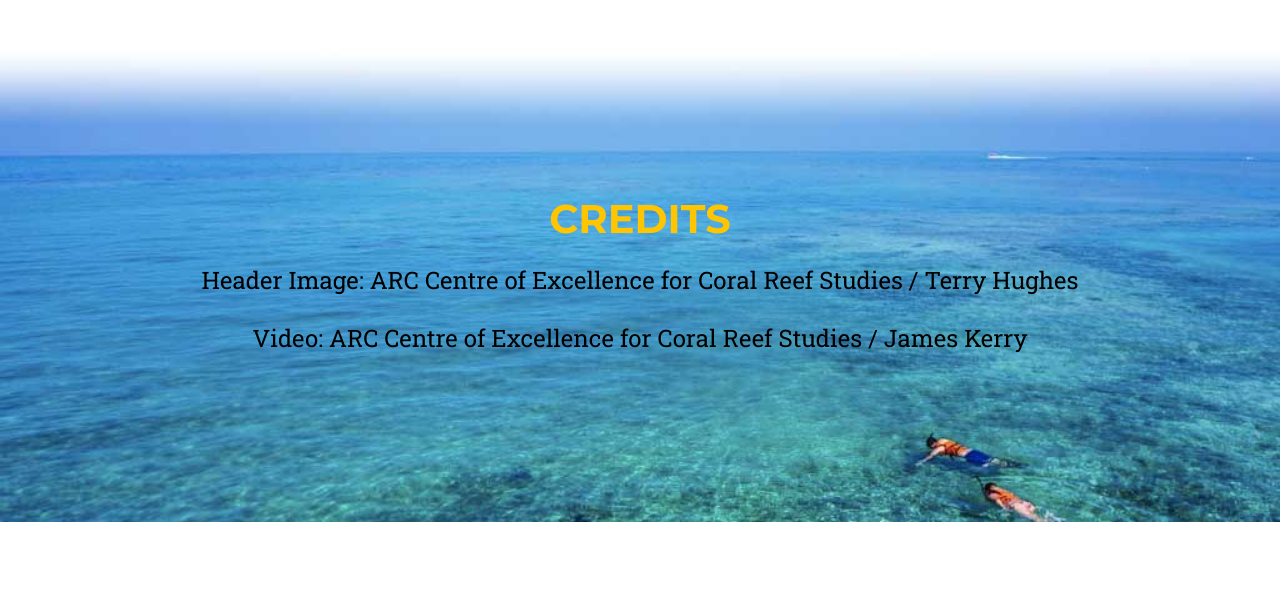
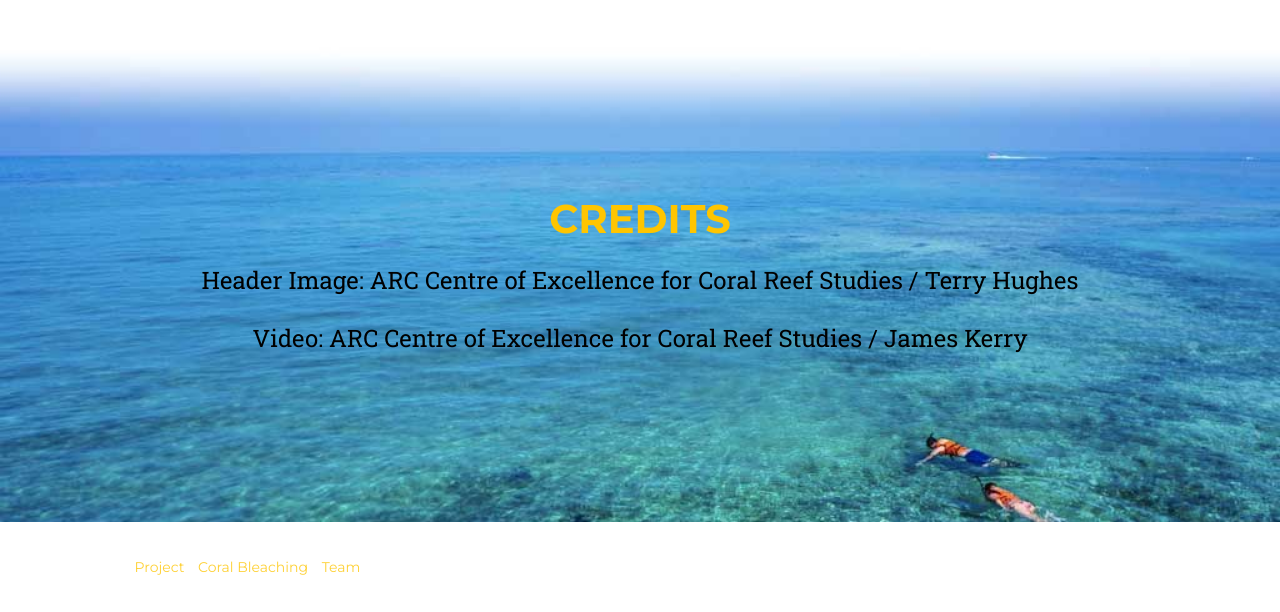
Before and after one commit to bradbaris/coral-spaceapps, a website: page vision.html in a window 1280 px wide. Shown: the part 4365-4977 px from the top of the page. Before the commit the page ends 4887 px from the top, so only its background shows below. Drawn offline with nearby package versions, Linux system fonts and the light colour scheme; a web font is replaced by a local one.

Commit message:
footer and image

```diff
--- a/vision.html
+++ b/vision.html
@@ -216,6 +216,23 @@
         </div>
     </section>
 
+    <footer>
+        <div class="container">
+            <div class="row">
+                <div class="col-md-4">
+                    <ul class="list-inline quicklinks">
+                        <li><a href="vision.html">Project</a>
+                        </li>
+                        <li><a href="index.html">Coral Bleaching</a>
+                        </li>
+                        <li><a href="team.html">Team</a>
+                        </li>
+                    </ul>
+                </div>
+            </div>
+        </div>
+    </footer>
+
     <!-- Youtube Video -->
     <script src="http://ajax.googleapis.com/ajax/libs/jquery/1.11.1/jquery.min.js"></script>
 
```
Also changed, not shown: index.html (+17 -0 lines), team.html (+6 -17 lines), img/team/ouida.png.
